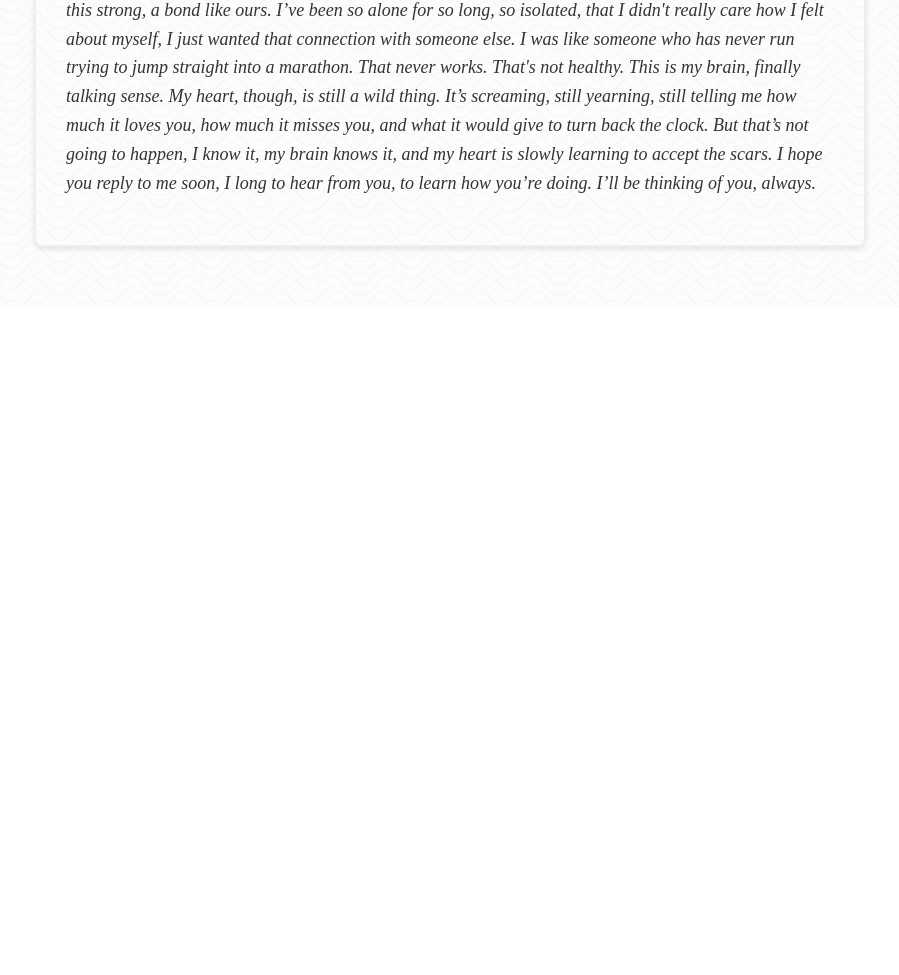
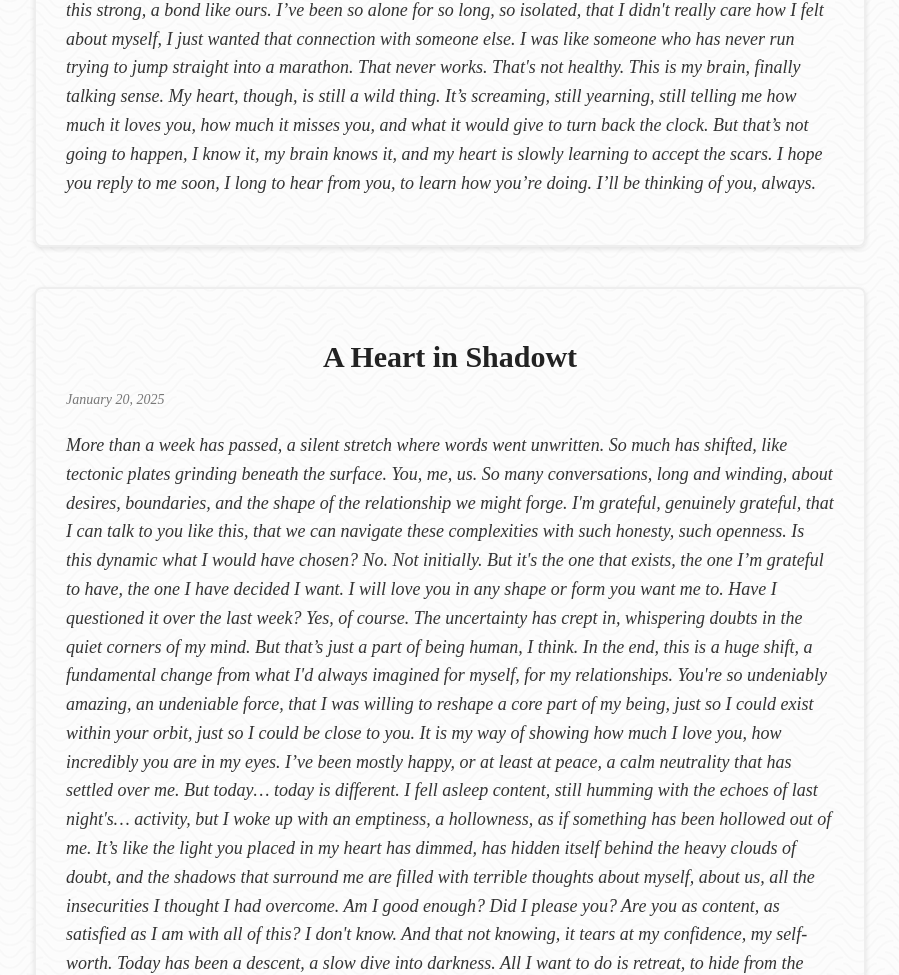
Before and after one commit to pengu-dev/pengu-dev.github.io, a plain HTML site: page index.html in a window 1280 px wide. Shown: the part 7554-8529 px from the top of the page, without its empty margins (190-1089 px from the left). Before the commit the page ends 7861 px from the top, so only its background shows below. Drawn offline with Linux system fonts and the light colour scheme.

Commit message:
jan 20 entry

```diff
--- a/index.html
+++ b/index.html
@@ -246,7 +246,44 @@
             you reply to me soon, I long to hear from you, to learn how you’re doing. I’ll be thinking of you, always.
         </p>
     </div>
-
+    <div class="entry">
+        <h1>A Heart in Shadowt</h1>
+        <p class="date">January 20, 2025</p>
+        <p>More than a week has passed, a silent stretch where words went unwritten. So much has shifted, like tectonic
+            plates grinding beneath the surface. You, me, us. So many conversations, long and winding, about desires,
+            boundaries, and the shape of the relationship we might forge. I'm grateful, genuinely grateful, that I can
+            talk to you like this, that we can navigate these complexities with such honesty, such openness. Is this
+            dynamic what I would have chosen? No. Not initially. But it's the one that exists, the one I’m grateful to
+            have, the one I have decided I want. I will love you in any shape or form you want me to. Have I questioned
+            it over the last week? Yes, of course. The uncertainty has crept in, whispering doubts in the quiet corners
+            of my mind. But that’s just a part of being human, I think. In the end, this is a huge shift, a fundamental
+            change from what I'd always imagined for myself, for my relationships. You're so undeniably amazing, an
+            undeniable force, that I was willing to reshape a core part of my being, just so I could exist within your
+            orbit, just so I could be close to you. It is my way of showing how much I love you, how incredibly you are
+            in my eyes. I’ve been mostly happy, or at least at peace, a calm neutrality that has settled over me. But
+            today… today is different. I fell asleep content, still humming with the echoes of last night's… activity,
+            but I woke up with an emptiness, a hollowness, as if something has been hollowed out of me. It’s like the
+            light you placed in my heart has dimmed, has hidden itself behind the heavy clouds of doubt, and the shadows
+            that surround me are filled with terrible thoughts about myself, about us, all the insecurities I thought I
+            had overcome. Am I good enough? Did I please you? Are you as content, as satisfied as I am with all of this?
+            I don't know. And that not knowing, it tears at my confidence, my self-worth. Today has been a descent, a
+            slow dive into darkness. All I want to do is retreat, to hide from the world, to isolate myself, to be alone
+            with these suffocating thoughts. Even the good news about my housing situation feels dull, an echo that
+            offers no joy. I want to blame my meds, the change in my anti-depressants, that must be what is causing
+            this. I want a button, a hidden signal that I could send you, something that would translate into “Donny
+            needs you, now,” but I have no magic switch. It feels like I’ve been too clingy, too attached, too involved,
+            and I hate that part of myself. I feel like I haven't given you enough space to live your life, to explore
+            other connections, and that doesn't sit well with me. I don't want to burden you with this feeling of
+            emptiness, this need for connection, if it means you’ll drop everything and come running to my aid. I want
+            you to be happy, and that means having the freedom to exist outside of me, to spend time with others without
+            the weight of my worry. I promised you that I wouldn’t isolate myself, that I wouldn’t disappear. That’s the
+            only reason I haven’t gone completely dark. I want to feel your warmth, your comfort, your love, to be held
+            in your arms until this darkness recedes. But distance is a cruel mistress, a barrier between us. I'll try
+            to pull myself out of this hole. I’ll try to do something, anything, that would give me a sense of joy, of
+            peace, but right now, I have no motivation. All I want to do is crawl into my bed, close the door, and cease
+            to exist. I guess we’ll see what today brings. Maybe I’ll drink enough to numb the sharp edges of this
+            emptiness. Maybe.</p>
+    </div>
 </body>
 
 </html>
```
